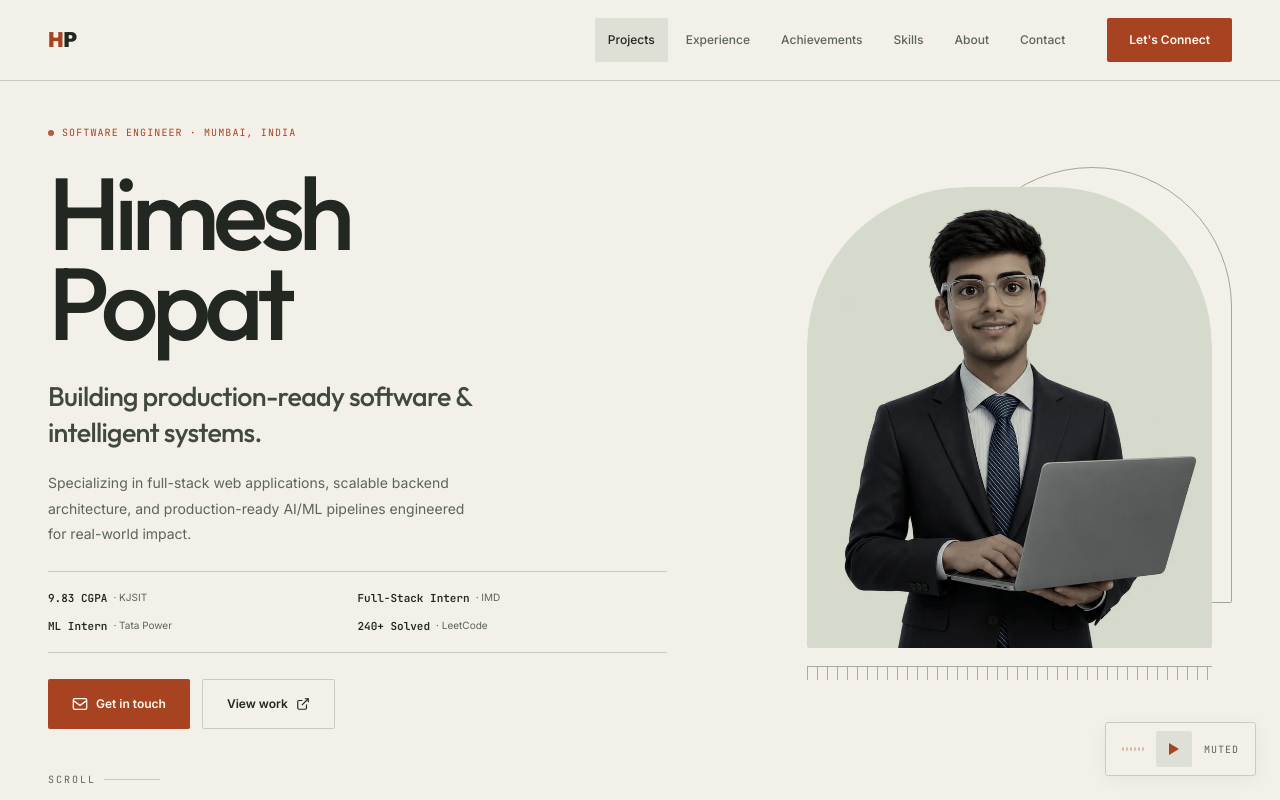
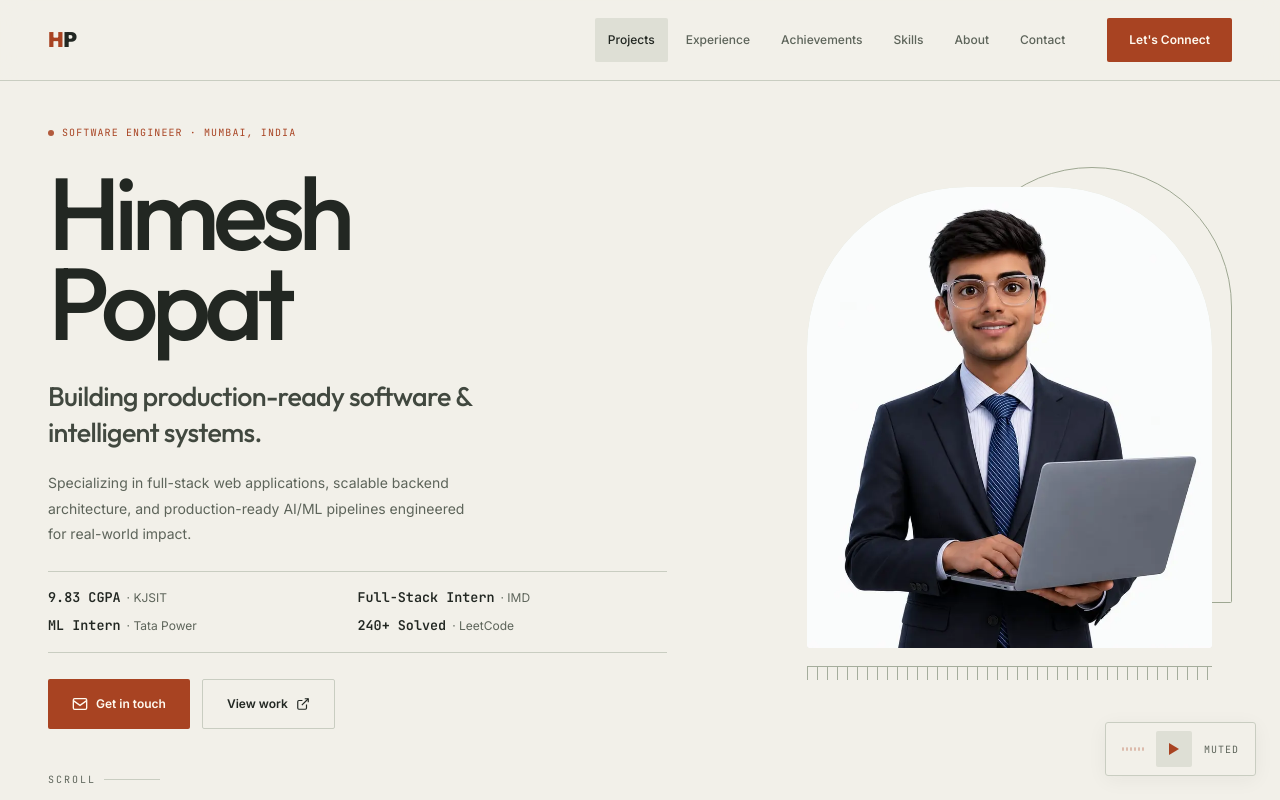
Before and after one commit to Himeshpopat/Portfolio, a React (Vite) app: page / in a window 1280 px wide. Shown: the top 800 px of the page. Built offline with nearby package versions, Linux system fonts and the light colour scheme.

Commit message:
fix: enlarge hero credentials and retain full-color portrait

```diff
--- a/src/editorial.css
+++ b/src/editorial.css
@@ -54,16 +54,15 @@ nav[aria-label="Mobile section navigation"] a[aria-current] span { color: var(--
 .hero-section p { font-size: 14px; line-height: 1.8 !important; max-width: 49ch; margin-inline: 0; margin-bottom: 25px; }
 .hero-credentials { gap: 0; display: grid; grid-template-columns: 1fr 1fr; border-block: 1px solid var(--border); padding-block: 12px; margin-bottom: 26px; }
 .hero-credentials > div { padding: 5px 0; justify-content: flex-start; border: 0 !important; background: none !important; backdrop-filter: none !important; height: auto; min-height: 28px; }
-.hero-credentials > div > span:first-child { font-size: 11px; color: var(--text) !important; }
-.hero-credentials > div > span:last-child { font-size: 10px !important; }
+.hero-credentials > div > span:first-child { font-size: clamp(12px, 1.05vw, 14px); color: var(--text) !important; }
+.hero-credentials > div > span:last-child { font-size: 12px !important; }
 .hero-stage-4 { justify-content: flex-start; }
 .hero-stage-4 a { border-radius: 2px; min-height: 50px; font-size: 12px; }
 .hero-stage-4 a:last-child { border-color: var(--border) !important; }
 .hero-image { position: relative; align-self: center; }
 .hero-portrait { width: 100%; height: auto; position: relative; padding: 20px 20px 0 0; }
 .portrait-frame { position: relative; aspect-ratio: .88; background: #d9ddcf; overflow: hidden; border-radius: 160px 160px 2px 2px; }
-.portrait-frame img { width: 100%; height: 100%; object-fit: cover; object-position: 50% 0; mix-blend-mode: multiply; filter: saturate(.45); transition: filter .6s; }
-.hero-portrait:hover img { filter: saturate(1); }
+.portrait-frame img { width: 100%; height: 100%; object-fit: cover; object-position: 50% 0; mix-blend-mode: normal; }
 .portrait-registration { position: absolute; width: 66%; height: 85%; right: 0; top: 0; border: 1px solid #9ea792; border-radius: 180px 180px 2px 2px; }
 .portrait-rule { height: 14px; margin-top: 18px; background: repeating-linear-gradient(90deg,#a5ad9c 0 1px,transparent 1px 10px); border-top: 1px solid #a5ad9c; width: 100%; }
 .hero-scroll-cue { bottom: 24px; left: 48px; transform: none !important; animation: none !important; flex-direction: row; }
```
